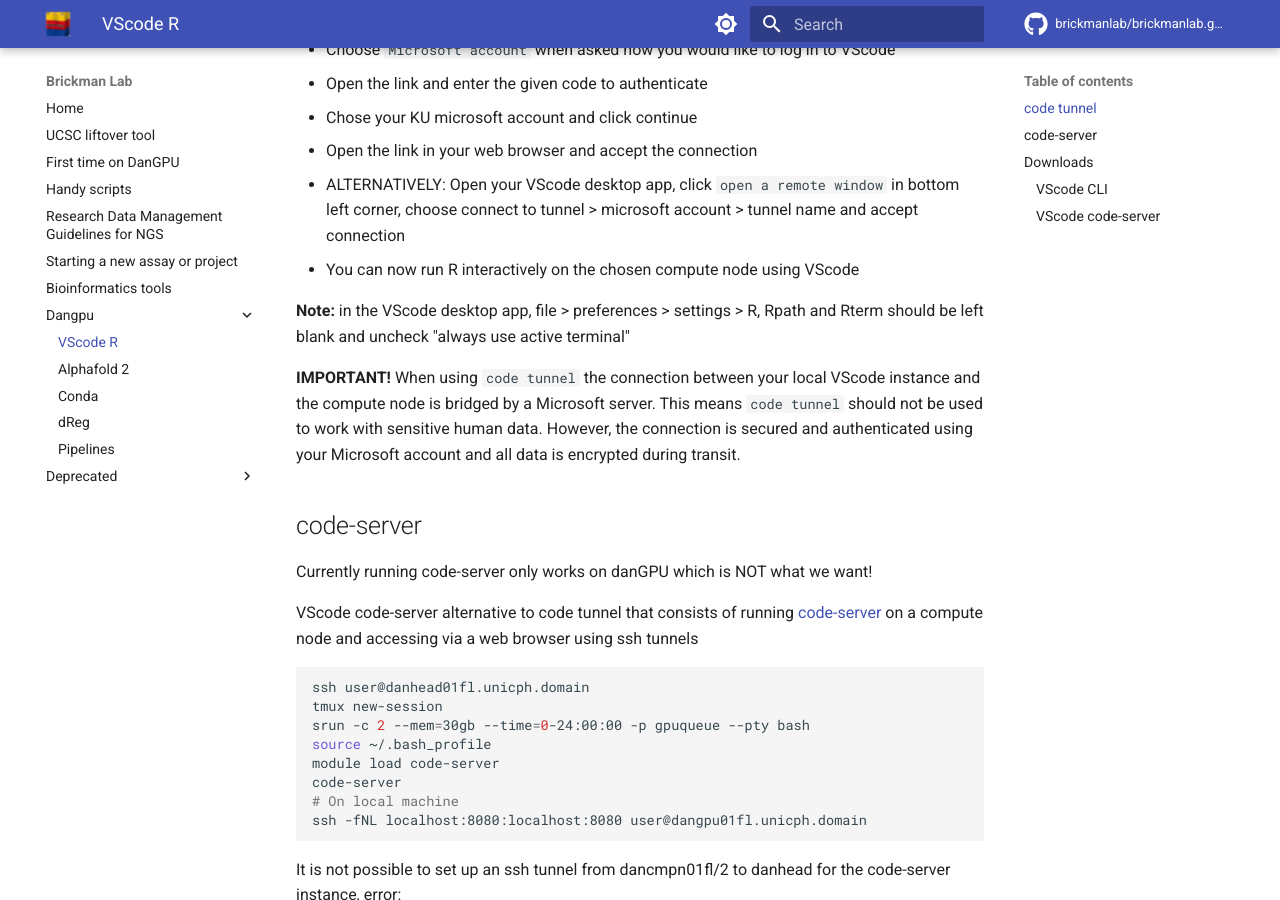
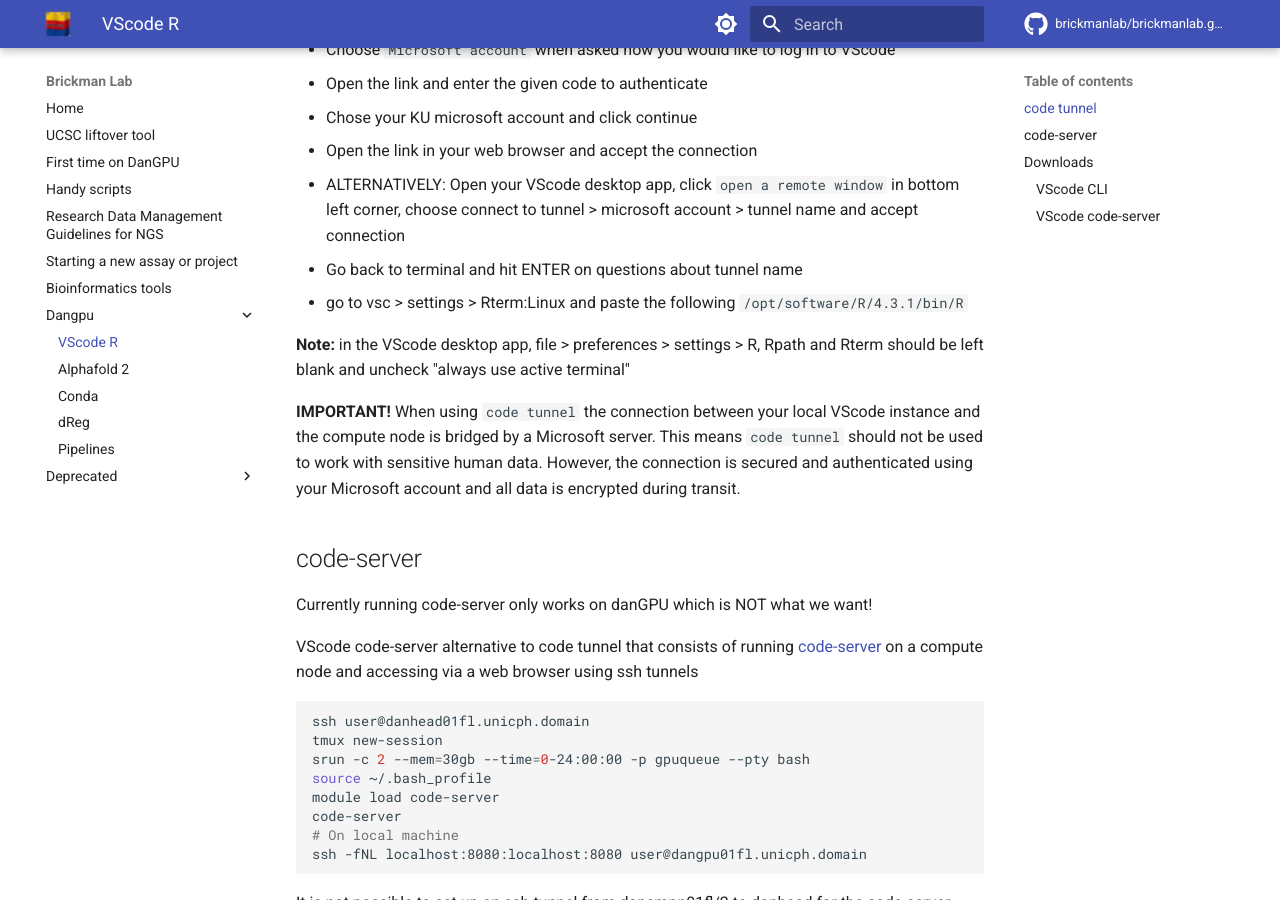
Before and after one commit to brickmanlab/brickmanlab.github.io, an MkDocs documentation site: the page built from docs/dangpu/R_vscode.md, in a window 1280 px wide and 900 px high, scrolled down 570 px. Built offline with MkDocs 1.6.1 and Material for MkDocs 9.7.7, drawn with Linux system fonts in a browser that asks for light colours; comment, search, counter and statistics services are not loaded.

Commit message:
Update docs/dangpu/R_vscode.md
Co-authored-by: Silvia_R <silvia.rnr@gmail.com>

```diff
--- a/docs/dangpu/R_vscode.md
+++ b/docs/dangpu/R_vscode.md
@@ -22,7 +22,8 @@
 - Chose your KU microsoft account and click continue
 - Open the link in your web browser and accept the connection
 - ALTERNATIVELY: Open your VScode desktop app, click `open a remote window` in bottom left corner, choose connect to tunnel > microsoft account > tunnel name and accept connection
-- You can now run R interactively on the chosen compute node using VScode
+- Go back to terminal and hit ENTER on questions about tunnel name
+- go to vsc > settings > Rterm:Linux and paste the following `/opt/software/R/4.3.1/bin/R`
 
 **Note:** in the VScode desktop app, file > preferences > settings > R, Rpath and Rterm should be left blank and uncheck "always use active terminal"
 
```
